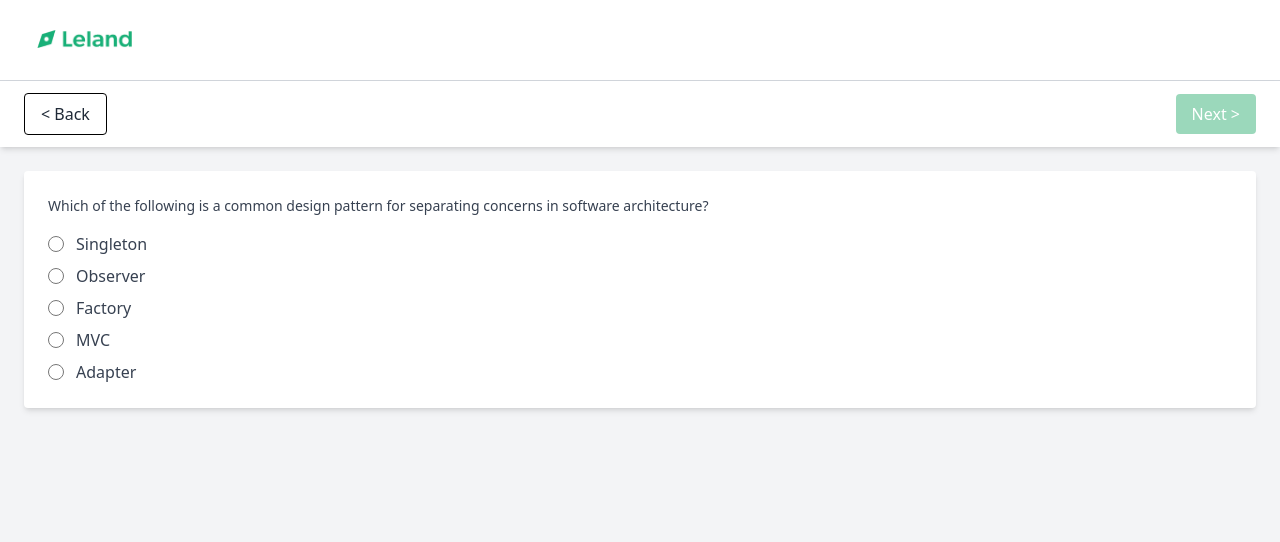
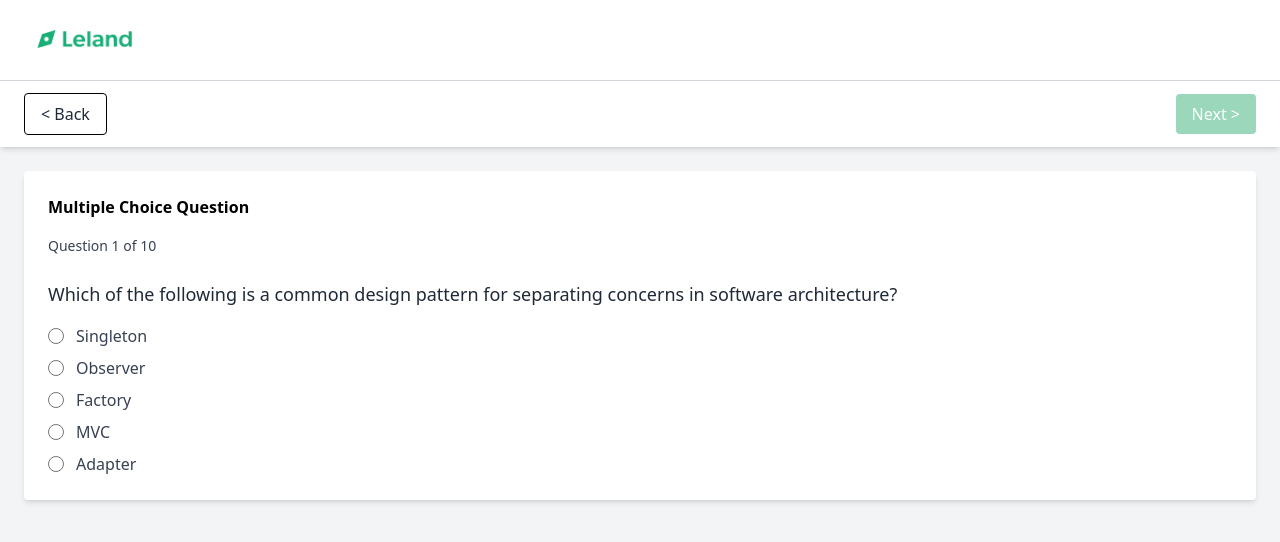
Before and after one commit to Yi-99/are-you-gapped, a React (Vite) app in the folder frontend/: page /skill-test in a window 1280 px wide. Shown: the top 542 px of the page. Built offline with nearby package versions, Linux system fonts and the light colour scheme.

Commit message:
feat: css

```diff
--- a/frontend/src/component/DescriptionPanel.jsx
+++ b/frontend/src/component/DescriptionPanel.jsx
@@ -2,7 +2,7 @@ const DescriptionPanel = ({ currentQuestion }) => {
     return (
       <div className="bg-white rounded flex-1">
         {/* Header */}
-          <h2 className="text-lg font-semibold my-4">Description</h2>
+          <h2 className="text-lg font-semibold my-4 ml-4">Description</h2>
         {/* Question Content */}
         <div className="p-4">
           <p className="text-base text-gray-700 mb-4">{currentQuestion.question}</p>
--- a/frontend/src/component/QuestionPanel.jsx
+++ b/frontend/src/component/QuestionPanel.jsx
@@ -1,31 +1,24 @@
-const QuestionPanel = ({ questionData, questionIndex, totalQuestions }) => {
+const QuestionPanel = ({ questionData, questionIndex, totalQuestions, selectedOption, setSelectedOption }) => {
     return (
       <div className="bg-white rounded shadow-md p-6">
-        {/* Question Description */}
-        <p className="text-gray-700 text-base">
-          {questionData.description}
-        </p>
-        {/* Question Title */}
-        <p className="text-gray-700 text-base mb-4">{questionData.question}</p>
-        {/* Options */}
-        {questionData.options && (
+        <h2 className="text-xl font-bold mb-4">Multiple Choice Question</h2>
+        <p className="text-gray-700 text-base mb-6">{`Question ${questionIndex} of ${totalQuestions}`}</p>
+        <p className="text-lg text-gray-800 mb-4">{questionData.question}</p>
         <div className="space-y-2">
           {questionData.options.map((option, index) => (
-              <label
-                key={index}
-                className="flex items-center space-x-3 text-gray-700"
-              >
+            <label key={index} className="flex items-center space-x-3 text-gray-700">
               <input
                 type="radio"
                 name={`question-${questionIndex}`}
                 value={option}
+                checked={selectedOption === option} // Controlled input
+                onChange={() => setSelectedOption(option)} // Update selected option
                 className="form-radio h-4 w-4 text-green-600"
               />
               <span>{option}</span>
             </label>
           ))}
         </div>
-        )}
       </div>
     );
   };
--- a/frontend/src/page/CodingTestPage.jsx
+++ b/frontend/src/page/CodingTestPage.jsx
@@ -3,23 +3,31 @@ import Header from "../component/Header";
 import QuestionPanel from "../component/QuestionPanel";
 import DescriptionPanel from "../component/DescriptionPanel";
 import QueryPanel from "../component/QueryPanel";
-import questions from "../data/questions.json"; // Import the JSON file
+import questions from "../data/questions.json"; // Import JSON data
 
 const CodingTestPage = () => {
-  const questionsArray = Object.values(questions.questions); // Convert the "questions" object into an array
-  const [currentIndex, setCurrentIndex] = useState(0); // Tracks the current question index
+  const questionsArray = Object.values(questions.questions); // Convert questions object to an array
+  const [currentIndex, setCurrentIndex] = useState(0); // Current question index
   const [queryInput, setQueryInput] = useState(""); // Tracks user input for coding questions
   const [error, setError] = useState(""); // Error message state
+  const [selectedOption, setSelectedOption] = useState(null); // Tracks selected option for multiple-choice questions
+
   const totalQuestions = questionsArray.length;
-  const currentQuestion = questionsArray[currentIndex]; // Get the current question based on the index
+  const currentQuestion = questionsArray[currentIndex];
 
-  // Validate user input and set error message dynamically
-  const handleQuerySubmit = () => {
-    if (!queryInput.trim()) {
-      setError("Error: code cannot be empty.");
-    } else {
-      setError(`error: use of undeclared identifier '${queryInput}' 1 error generated.`)
-    }
+  const handleNext = () => {
+    // Reset states on next button click
+    setSelectedOption(null); // Clear selected option
+    setQueryInput(""); // Clear query input (if needed for coding questions)
+    setError(""); // Clear error message
+    setCurrentIndex((prev) => Math.min(prev + 1, totalQuestions - 1));
+  };
+
+  const handleBack = () => {
+    setSelectedOption(null); // Clear selected option
+    setQueryInput(""); // Clear query input (if needed)
+    setError(""); // Clear error message
+    setCurrentIndex((prev) => Math.max(prev - 1, 0));
   };
 
   return (
@@ -29,16 +37,14 @@ const CodingTestPage = () => {
       <div className="flex justify-between items-center bg-white py-3 px-6 shadow-md">
         <button
           className="text-gray-800 px-4 py-2 rounded hover:bg-gray-100 border border-black"
-          onClick={() => setCurrentIndex((prev) => Math.max(prev - 1, 0))}
+          onClick={handleBack}
           disabled={currentIndex === 0}
         >
           &lt; Back
         </button>
         <button
           className="bg-[#9BD8BB] text-white px-4 py-2 rounded hover:bg-[#185440]"
-          onClick={() =>
-            setCurrentIndex((prev) => Math.min(prev + 1, totalQuestions - 1))
-          }
+          onClick={handleNext}
           disabled={currentIndex === totalQuestions - 1}
         >
           Next &gt;
@@ -46,12 +52,13 @@ const CodingTestPage = () => {
       </div>
       {/* Dynamic Content */}
       <div className="p-6">
-        {/* Render component based on question type */}
         {currentQuestion.type === "multiple-choice" && (
           <QuestionPanel
             questionData={currentQuestion}
             questionIndex={currentIndex + 1}
             totalQuestions={totalQuestions}
+            selectedOption={selectedOption}
+            setSelectedOption={setSelectedOption}
           />
         )}
         {currentQuestion.type === "short-essay" && (
@@ -65,42 +72,27 @@ const CodingTestPage = () => {
         )}
         {currentQuestion.type === "coding" && (
           <div className="flex flex-col gap-4">
-    {/* Top Section: Description and QueryPanel Side by Side */}
-    <div className="flex flex-col lg:flex-row gap-4">
-      {/* Description Section */}
-      <div className="bg-white rounded shadow-md flex-1">
-        <div className="flex items-center bg-gray-200 rounded-t px-4">
-          <h2 className="text-lg font-semibold my-4">Description</h2>
-        </div>
-        <div className="p-4">
-          <p className="text-base text-gray-700 mb-4">{currentQuestion.question}</p>
-          {currentQuestion.options && (
-            <ul className="list-disc pl-6 text-base text-gray-700">
-              {currentQuestion.options.map((option, index) => (
-                <li key={index}>{option}</li>
-              ))}
-            </ul>
-          )}
-        </div>
-      </div>
-      {/* Query Panel */}
+            <DescriptionPanel currentQuestion={currentQuestion} />
             <QueryPanel
               currentQuestion={currentQuestion}
               queryInput={queryInput}
               setQueryInput={setQueryInput}
             />
-    </div>
-
-    {/* Bottom Section: Error Message and Submit Button */}
-    <div className="flex flex-col gap-2">
             {error && (
               <div className="bg-red-100 text-red-700 p-4 rounded shadow">
                 {error}
               </div>
             )}
+            <div className="flex justify-center items-center">
   <button
-        onClick={handleQuerySubmit}
-        className="bg-blue-500 text-white px-4 py-2 rounded hover:bg-blue-600"
+    onClick={() => {
+      if (!queryInput.trim()) {
+        setError("Error: Query cannot be empty.");
+      } else {
+        setError(""); // Clear error if valid
+      }
+    }}
+    className="bg-[#185440] text-white px-4 py-2 rounded-md w-[96px] text-center"
   >
     Finish
   </button>
```
Lines whose indentation alone changed are shown as unchanged.
